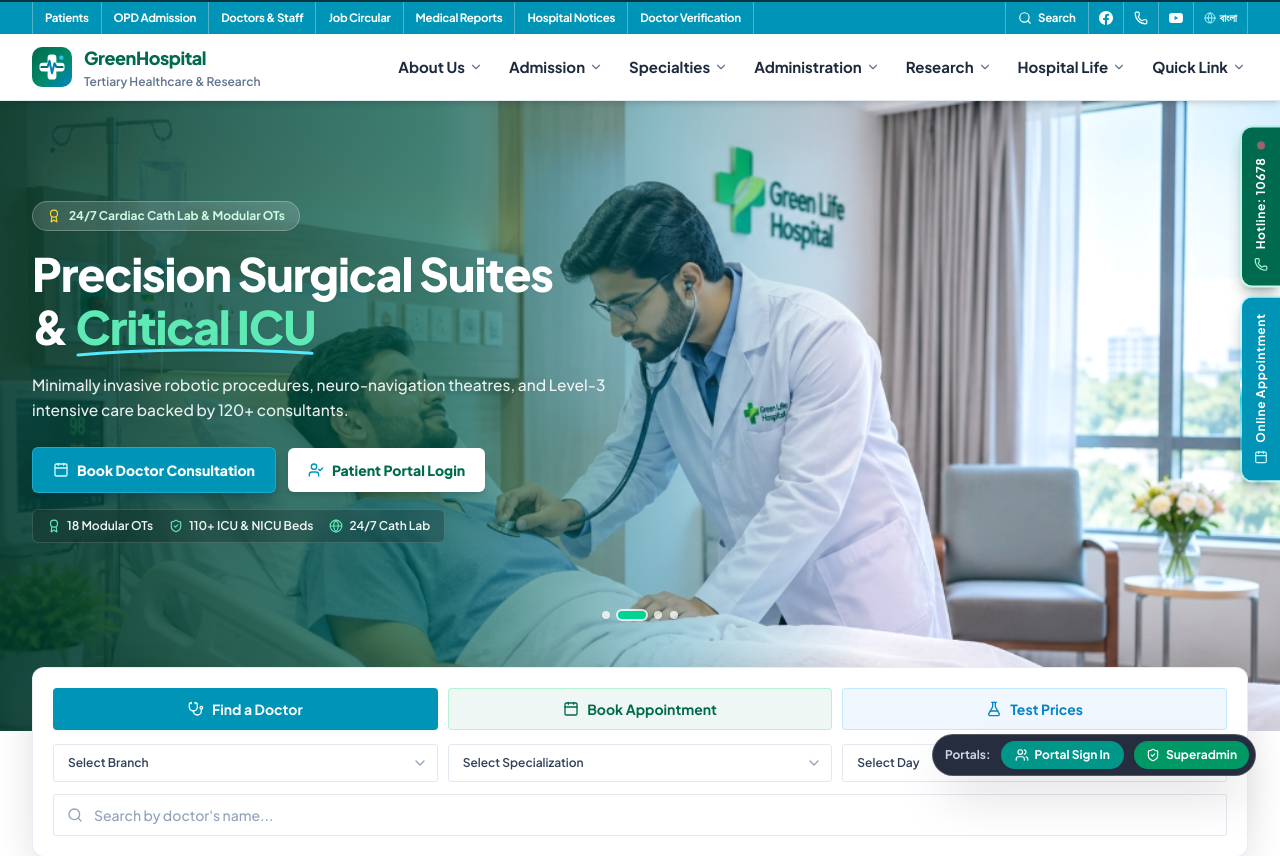
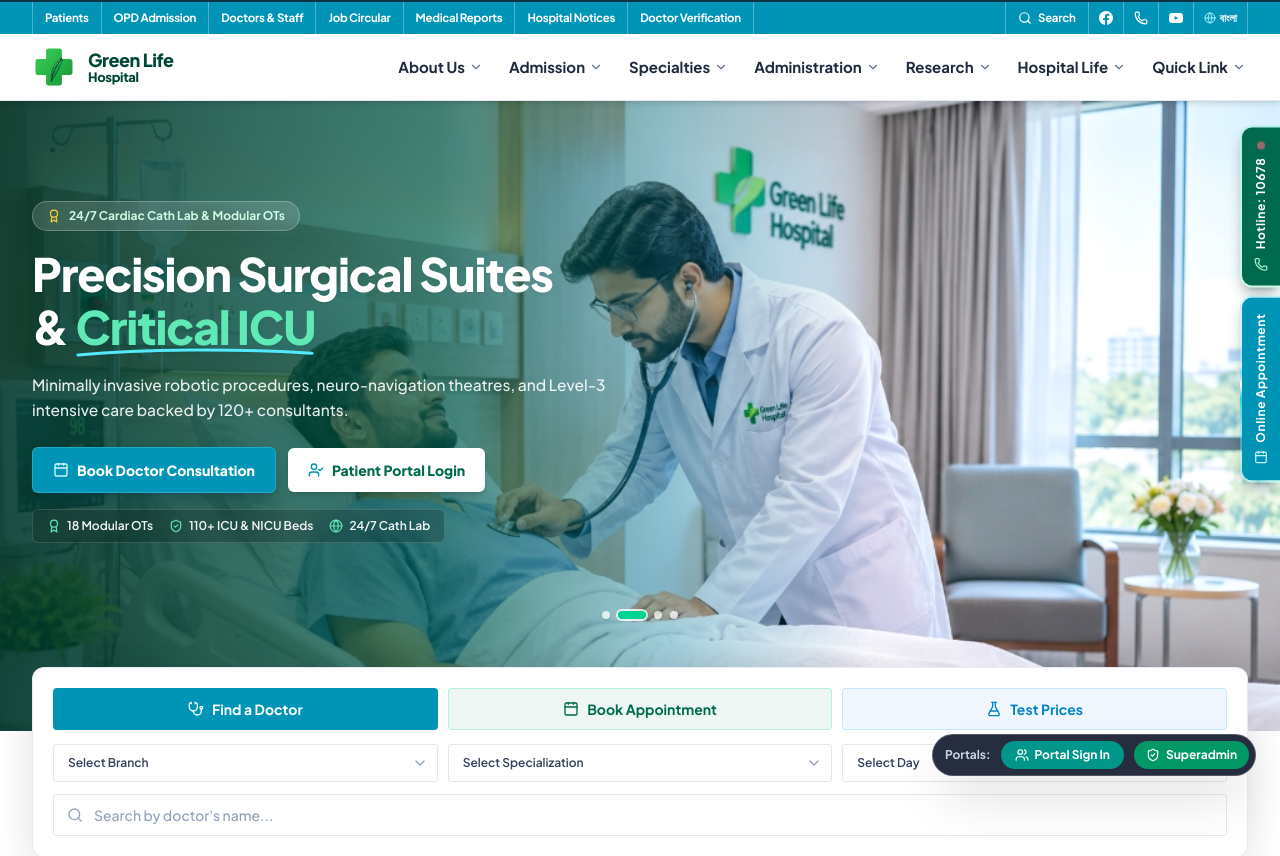
Before and after one commit to almamon-dev/HMS, a React (Vite) app in the folder apps/provider-web/: page / in a window 1280 px wide. Shown: the top 856 px of the page. Built offline with nearby package versions, Linux system fonts and the light colour scheme.

Commit message:
feat(brand): replicate exact Green Life Hospital logo and favicon with curved organic leaf inside medical green cross

```diff
--- a/apps/provider-web/index.html
+++ b/apps/provider-web/index.html
@@ -4,7 +4,7 @@
     <meta charset="UTF-8" />
     <link rel="icon" type="image/svg+xml" href="/favicon.svg" />
     <meta name="viewport" content="width=device-width, initial-scale=1.0" />
-    <title>Hospital Management System — Enterprise Healthcare Platform</title>
+    <title>Green Life Hospital Ltd. — Enterprise Healthcare Platform</title>
     <link rel="preconnect" href="https://fonts.googleapis.com">
     <link rel="preconnect" href="https://fonts.gstatic.com" crossorigin>
     <link href="https://fonts.googleapis.com/css2?family=Inter:wght@400;500;600;700;800&family=Plus+Jakarta+Sans:wght@400;500;600;700;800&display=swap" rel="stylesheet">
--- a/apps/provider-web/src/components/common/HospitalLogo.tsx
+++ b/apps/provider-web/src/components/common/HospitalLogo.tsx
@@ -11,95 +11,163 @@ export interface HospitalLogoProps {
 }
 
 /**
- * Universal Hospital Management System Logo:
- * - Iconic Medical Cross with integrated ECG Heartbeat Rhythm Pulse
- * - Emerald & Teal healthcare gradient with vital cyan accent
+ * Green Life Hospital Logo (matches official Green Life Hospital architectural signage):
+ * - Vivid Medical Green Cross (+ symbol) with rounded corners
+ * - Organic Leaf motif curving through the cross center with central vein & twin-petal (chartreuse lime & rich green)
+ * - Two-line bold hospital typography ("Green Life" / "Hospital" or portal subtitle) in deep forest teal (#014737)
  * - Adapts seamlessly to Light and Dark backgrounds
- * - Used across Landing Page Navbar, Footer, and all Portal Sidebars
  */
 export const HospitalLogo: React.FC<HospitalLogoProps> = ({
   size = 'md',
   theme = 'light',
   showText = true,
-  title = 'GreenHospital',
-  subtitle = 'Healthcare & Tertiary Center',
+  title = 'Green Life',
+  subtitle = 'Hospital',
   className = '',
   iconClassName = '',
 }) => {
   const sizeMap = {
     xs: { icon: 'w-6 h-6', title: 'text-xs', sub: 'text-[9px]' },
-    sm: { icon: 'w-8 h-8', title: 'text-[15px]', sub: 'text-[10px]' },
-    md: { icon: 'w-10 h-10', title: 'text-lg', sub: 'text-xs' },
+    sm: { icon: 'w-8 h-8', title: 'text-[14px]', sub: 'text-[10.5px]' },
+    md: { icon: 'w-10 h-10 sm:w-11 sm:h-11', title: 'text-[17px] sm:text-[18px]', sub: 'text-[12px] sm:text-[13px]' },
     lg: { icon: 'w-12 h-12', title: 'text-xl', sub: 'text-xs' },
     xl: { icon: 'w-14 h-14', title: 'text-2xl', sub: 'text-sm' },
   };
 
   const currentSize = sizeMap[size] || sizeMap.md;
 
+  // Check if this is the signature 2-line lockup ("Green Life" / "Hospital")
+  const isSignatureBrand =
+    (title === 'Green Life' && subtitle === 'Hospital') ||
+    (!subtitle && title === 'Green Life Hospital');
+
   return (
     <div className={`flex items-center gap-2.5 sm:gap-3 shrink-0 select-none ${className}`}>
-      {/* Hospital Emblem SVG */}
+      {/* Green Life Cross & Leaf Emblem SVG */}
       <svg
-        className={`${currentSize.icon} shrink-0 ${iconClassName} transition-transform duration-200 group-hover:scale-105`}
-        viewBox="0 0 64 64"
+        className={`${currentSize.icon} shrink-0 ${iconClassName} transition-transform duration-200 group-hover:scale-105 drop-shadow-xs`}
+        viewBox="0 0 100 100"
         fill="none"
         xmlns="http://www.w3.org/2000/svg"
         aria-hidden="true"
       >
         <defs>
-          <linearGradient id="gh-logo-bg" x1="0" y1="0" x2="64" y2="64" gradientUnits="userSpaceOnUse">
-            <stop offset="0%" stopColor="#006a4e" />
-            <stop offset="55%" stopColor="#008a66" />
-            <stop offset="100%" stopColor="#0284c7" />
+          {/* Medical Green Cross Gradient */}
+          <linearGradient id="glh-cross-bg" x1="0%" y1="0%" x2="100%" y2="100%">
+            <stop offset="0%" stopColor="#3cd058" />
+            <stop offset="50%" stopColor="#28b446" />
+            <stop offset="100%" stopColor="#199234" />
           </linearGradient>
-          <linearGradient id="gh-logo-pulse" x1="16" y1="32" x2="48" y2="32" gradientUnits="userSpaceOnUse">
-            <stop offset="0%" stopColor="#006a4e" />
-            <stop offset="50%" stopColor="#0284c7" />
-            <stop offset="100%" stopColor="#006a4e" />
+
+          {/* Vivid Chartreuse / Lime Leaf Gradient */}
+          <linearGradient id="glh-leaf-lime" x1="0%" y1="100%" x2="100%" y2="0%">
+            <stop offset="0%" stopColor="#84cc16" />
+            <stop offset="60%" stopColor="#a3e635" />
+            <stop offset="100%" stopColor="#bef264" />
           </linearGradient>
+
+          {/* Fresh Green Leaf Gradient */}
+          <linearGradient id="glh-leaf-green" x1="0%" y1="100%" x2="100%" y2="0%">
+            <stop offset="0%" stopColor="#15803d" />
+            <stop offset="60%" stopColor="#16a34a" />
+            <stop offset="100%" stopColor="#22c55e" />
+          </linearGradient>
+
+          {/* Cross Clip Path with soft rounded corners */}
+          <clipPath id="glh-cross-clip">
+            <path d="M 38 8 L 62 8 A 6 6 0 0 1 68 14 L 68 32 L 86 32 A 6 6 0 0 1 92 38 L 92 62 A 6 6 0 0 1 86 68 L 68 68 L 68 86 A 6 6 0 0 1 62 92 L 38 92 A 6 6 0 0 1 32 86 L 32 68 L 14 68 A 6 6 0 0 1 8 62 L 8 38 A 6 6 0 0 1 14 32 L 32 32 L 32 14 A 6 6 0 0 1 38 8 Z" />
+          </clipPath>
         </defs>
 
-        {/* Badge container with smooth rounded corners */}
-        <rect width="64" height="64" rx="16" fill="url(#gh-logo-bg)" />
-
-        {/* Crisp White Medical Cross */}
-        <rect x="25" y="12" width="14" height="40" rx="5" fill="#ffffff" />
-        <rect x="12" y="25" width="40" height="14" rx="5" fill="#ffffff" />
-
-        {/* Center ECG Heartbeat Rhythm Pulse */}
+        {/* Cross Body Base */}
         <path
-          d="M15 32 H25 L28 22 L32 42 L36 26 L39 32 H49"
-          stroke="url(#gh-logo-pulse)"
-          strokeWidth="3.2"
-          strokeLinecap="round"
-          strokeLinejoin="round"
+          d="M 38 8 L 62 8 A 6 6 0 0 1 68 14 L 68 32 L 86 32 A 6 6 0 0 1 92 38 L 92 62 A 6 6 0 0 1 86 68 L 68 68 L 68 86 A 6 6 0 0 1 62 92 L 38 92 A 6 6 0 0 1 32 86 L 32 68 L 14 68 A 6 6 0 0 1 8 62 L 8 38 A 6 6 0 0 1 14 32 L 32 32 L 32 14 A 6 6 0 0 1 38 8 Z"
+          fill="url(#glh-cross-bg)"
         />
 
-        {/* Top-Right Vital Spark Dot */}
-        <circle cx="47" cy="17" r="3.5" fill="#38bdf8" />
+        {/* Inside Cross: Signature Organic Leaf */}
+        <g clipPath="url(#glh-cross-clip)">
+          {/* Left Leaf Petal (Chartreuse / Fresh Lime) */}
+          <path
+            d="M 44 82 C 40 64, 48 44, 72 26 C 54 36, 42 54, 44 82 Z"
+            fill="url(#glh-leaf-lime)"
+          />
+
+          {/* Right Leaf Petal (Vivid Emerald Green) */}
+          <path
+            d="M 44 82 C 48 64, 62 44, 72 26 C 66 48, 54 68, 44 82 Z"
+            fill="url(#glh-leaf-green)"
+          />
+
+          {/* Center Curved Leaf Vein */}
+          <path
+            d="M 44 82 C 46 64, 56 44, 72 26"
+            stroke="#054437"
+            strokeWidth="2.4"
+            strokeLinecap="round"
+            fill="none"
+          />
+
+          {/* Left Leaf Contour Outline */}
+          <path
+            d="M 44 82 C 42 54, 54 36, 72 26"
+            stroke="#054437"
+            strokeWidth="1.6"
+            strokeLinecap="round"
+            fill="none"
+          />
+
+          {/* Right Leaf Contour Outline */}
+          <path
+            d="M 44 82 C 54 68, 66 48, 72 26"
+            stroke="#054437"
+            strokeWidth="1.6"
+            strokeLinecap="round"
+            fill="none"
+          />
+        </g>
       </svg>
 
-      {/* Hospital Name & Subtitle Typography */}
+      {/* Brand Typography */}
       {showText && (
-        <div className="flex flex-col justify-center leading-tight min-w-0">
-          <div className="flex items-center gap-1 leading-none">
+        <div className="flex flex-col justify-center leading-none min-w-0">
+          {isSignatureBrand ? (
+            <>
               <span
                 className={`font-black tracking-tight ${currentSize.title} ${
-                theme === 'dark' ? 'text-white' : 'text-[#006a4e]'
+                  theme === 'dark' ? 'text-white' : 'text-[#014737]'
+                }`}
+              >
+                Green Life
+              </span>
+              <span
+                className={`font-extrabold tracking-tight mt-0.5 ${currentSize.sub} ${
+                  theme === 'dark' ? 'text-emerald-300' : 'text-[#014737]'
+                }`}
+              >
+                Hospital
+              </span>
+            </>
+          ) : (
+            <>
+              <span
+                className={`font-black tracking-tight ${currentSize.title} ${
+                  theme === 'dark' ? 'text-white' : 'text-[#014737]'
                 }`}
               >
                 {title}
               </span>
-          </div>
               {subtitle && (
                 <span
-              className={`font-semibold tracking-normal mt-0.5 truncate ${currentSize.sub} ${
+                  className={`font-medium tracking-normal mt-0.5 truncate ${currentSize.sub} ${
                     theme === 'dark' ? 'text-emerald-400' : 'text-slate-500'
                   }`}
                 >
                   {subtitle}
                 </span>
               )}
+            </>
+          )}
         </div>
       )}
     </div>
--- a/apps/provider-web/src/components/doctor/DoctorSidebar.tsx
+++ b/apps/provider-web/src/components/doctor/DoctorSidebar.tsx
@@ -79,7 +79,7 @@ export const DoctorSidebar: React.FC<DoctorSidebarProps> = ({
               size="sm"
               theme="dark"
               showText={!collapsed}
-              title="GreenHospital"
+              title="Green Life Hospital"
               subtitle="Doctor Portal"
             />
           </a>
--- a/apps/provider-web/src/components/landing/HeaderNavbar.tsx
+++ b/apps/provider-web/src/components/landing/HeaderNavbar.tsx
@@ -711,8 +711,8 @@ export const HeaderNavbar: React.FC<HeaderNavbarProps> = ({
           >
             <HospitalLogo
               size="md"
-              title="GreenHospital"
-              subtitle="Tertiary Healthcare & Research"
+              title="Green Life"
+              subtitle="Hospital"
             />
           </a>
 
--- a/apps/provider-web/src/components/landing/HospitalFooter.tsx
+++ b/apps/provider-web/src/components/landing/HospitalFooter.tsx
@@ -22,7 +22,7 @@ export const HospitalFooter: React.FC<HospitalFooterProps> = ({
             <HospitalLogo
               size="lg"
               theme="dark"
-              title="GreenHospital"
+              title="Green Life Hospital"
               subtitle="Research & Tertiary Healthcare Center"
             />
 
@@ -116,7 +116,7 @@ export const HospitalFooter: React.FC<HospitalFooterProps> = ({
 
         {/* Bottom Bar */}
         <div className="pt-8 flex flex-col sm:flex-row items-center justify-between gap-4 text-[11px] text-emerald-300/70">
-          <p>© {new Date().getFullYear()} Green Care Hospital & Medical Research Center. All rights reserved.</p>
+          <p>© {new Date().getFullYear()} Green Life Hospital Ltd. & Medical Research Center. All rights reserved.</p>
           <div className="flex items-center gap-4">
             <span>BMDC Reg. No: H-89410</span>
             <span>•</span>
--- a/apps/provider-web/src/components/landing/LoginPage.tsx
+++ b/apps/provider-web/src/components/landing/LoginPage.tsx
@@ -206,7 +206,7 @@ export const LoginPage: React.FC<LoginPageProps> = ({
           <HospitalLogo
             size="lg"
             theme="dark"
-            title="GreenHospital"
+            title="Green Life Hospital"
             subtitle="Clinical ERP & Healthcare Portal"
           />
 
--- a/apps/provider-web/src/components/patient/PatientSidebar.tsx
+++ b/apps/provider-web/src/components/patient/PatientSidebar.tsx
@@ -78,7 +78,7 @@ export const PatientSidebar: React.FC<PatientSidebarProps> = ({
               size="sm"
               theme="dark"
               showText={!collapsed}
-              title="GreenHospital"
+              title="Green Life Hospital"
               subtitle="Patient Portal"
             />
           </button>
--- a/apps/provider-web/src/components/pharmacist/PharmacistSidebar.tsx
+++ b/apps/provider-web/src/components/pharmacist/PharmacistSidebar.tsx
@@ -189,7 +189,7 @@ export const PharmacistSidebar: React.FC<PharmacistSidebarProps> = ({
             <HospitalLogo
               size="sm"
               showText={!collapsed}
-              title="GreenHospital"
+              title="Green Life Hospital"
               subtitle="Pharmacy & Supply Chain"
             />
           </a>
--- a/apps/provider-web/src/components/superadmin/SuperadminSidebar.tsx
+++ b/apps/provider-web/src/components/superadmin/SuperadminSidebar.tsx
@@ -78,7 +78,7 @@ export const SuperadminSidebar: React.FC<SuperadminSidebarProps> = ({
             <HospitalLogo
               size="sm"
               showText={!collapsed}
-              title="GreenHospital"
+              title="Green Life Hospital"
               subtitle="Superadmin Hub"
             />
           </button>
```
Also changed, not shown: apps/provider-web/public/favicon.svg. Lines whose indentation alone changed are shown as unchanged.
